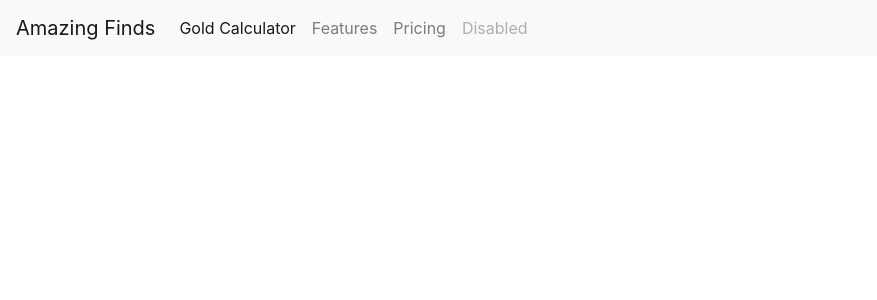
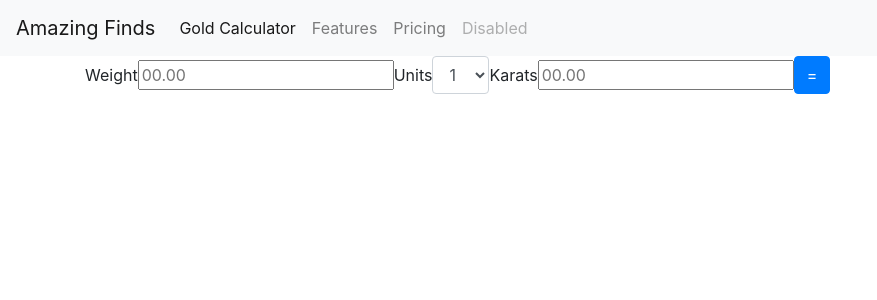
Before and after one commit to wj18sawy/gold-calculator, a React (Create React App) app: page / in a window 1280 px wide. Shown: the top 300 px of the page, without its empty margins (0-877 px from the left). Built offline with nearby package versions, Linux system fonts and the light colour scheme.

Commit message:
Working on forms, going to try a different route

```diff
--- a/src/App.js
+++ b/src/App.js
@@ -1,15 +1,24 @@
 import React, { Component } from "react";
 import NavBar from "./components/navbar";
+import Inputs from "./components/inputs";
 import "./App.css";
 
 class App extends Component {
   state = {};
 
+  handleSubmit = counterId => {
+    console.log("Form submitted");
+    //const counters = this.state.counters.filter(c => c.id != counterId);
+    //this.setState({ counters });
+  };
+
   render() {
     return (
       <React.Fragment>
         <NavBar />
-        <main className="container" />
+        <main className="container">
+          <Inputs onSubmit={this.handleSubmit} />
+        </main>
       </React.Fragment>
     );
   }
--- a/src/components/inputs.jsx
+++ b/src/components/inputs.jsx
@@ -1,25 +1,49 @@
 import React, { Component } from "react";
-import Counter from "./counter";
 
-class Counters extends Component {
+class Inputs extends Component {
   render() {
-    const { onReset, counters, onDelete, onIncrement } = this.props;
     return (
-      <div>
-        <button onClick={onReset} className="btn btn-primary btn-sm m-2">
-          Reset
-        </button>
-        {counters.map(counter => (
-          <Counter
-            key={counter.id} //key attribute used internally by react
-            onDelete={onDelete}
-            onIncrement={onIncrement}
-            counter={counter} //counter object carries all needed data
-          />
-        ))}
-      </div>
+      <React.Fragment>
+        <form className="form-inline" action="/action_page.php">
+          <div className="form-group">
+            <label htmlFor="input1">Weight</label>
+            <input
+              type="number"
+              className="form-inline"
+              id="input1"
+              placeholder="00.00"
+            />
+          </div>
+          <div className="form-group">
+            <label htmlFor="exampleFormControlSelect1">Units</label>
+            <select className="form-control" id="exampleFormControlSelect1">
+              <option>1</option>
+              <option>2</option>
+              <option>3</option>
+              <option>4</option>
+              <option>5</option>
+            </select>
+          </div>
+          <div className="form-group">
+            <label htmlFor="input2">Karats</label>
+            <input
+              type="number"
+              className="form-inline"
+              id="input2"
+              placeholder="00.00"
+            />
+          </div>
+          <button
+            className="btn btn-primary"
+            type="submit"
+            onClick={() => this.props.onSubmit()}
+          >
+            =
+          </button>
+        </form>
+      </React.Fragment>
     );
   }
 }
 
-export default Counters;
+export default Inputs;
--- a/src/components/navbar.jsx
+++ b/src/components/navbar.jsx
@@ -2,14 +2,14 @@ import React, { Component } from "react";
 
 //stateless functional Component
 
-const NavBar = ({ totalCounters }) => {
+const NavBar = () => {
   return (
-    <nav class="navbar navbar-expand-lg navbar-light bg-light">
-      <a class="navbar-brand" href="#">
+    <nav className="navbar navbar-expand-lg navbar-light bg-light">
+      <a className="navbar-brand" href="#">
         Amazing Finds
       </a>
       <button
-        class="navbar-toggler"
+        className="navbar-toggler"
         type="button"
         data-toggle="collapse"
         data-target="#navbarNavAltMarkup"
@@ -17,20 +17,20 @@ const NavBar = ({ totalCounters }) => {
         aria-expanded="false"
         aria-label="Toggle navigation"
       >
-        <span class="navbar-toggler-icon" />
+        <span className="navbar-toggler-icon" />
       </button>
-      <div class="collapse navbar-collapse" id="navbarNavAltMarkup">
-        <div class="navbar-nav">
-          <a class="nav-item nav-link active" href="#">
-            Gold Calculator <span class="sr-only">(current)</span>
+      <div className="collapse navbar-collapse" id="navbarNavAltMarkup">
+        <div className="navbar-nav">
+          <a className="nav-item nav-link active" href="#">
+            Gold Calculator <span className="sr-only">(current)</span>
           </a>
-          <a class="nav-item nav-link" href="#">
+          <a className="nav-item nav-link" href="#">
             Features
           </a>
-          <a class="nav-item nav-link" href="#">
+          <a className="nav-item nav-link" href="#">
             Pricing
           </a>
-          <a class="nav-item nav-link disabled" href="#">
+          <a className="nav-item nav-link disabled" href="#">
             Disabled
           </a>
         </div>
```
